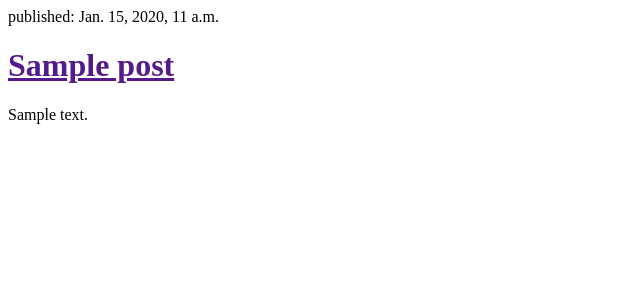
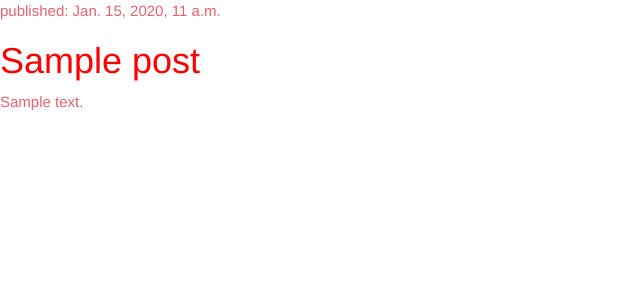
Before and after one commit to MrsRob0t/my-first-blog, a Django app: template blog/templates/blog/post_list.html in a window 1280 px wide. Shown: the top 300 px of the page, without its empty margins (0-640 px from the left). Run offline with Django 3.2, Linux system fonts and the light colour scheme; the template is opened without the code that fills it: values that come from a table or form of the project are taken from there, others are empty; tables that the repository leaves empty hold one stand-in row (values such as "Sample post"); some libraries are stand-ins or nearby versions.

Commit message:
CSS templates

```diff
--- /dev/null
+++ b/blog/static/css/blog.css
@@ -0,0 +1,3 @@
+h1 a {color:red;}
+body {padding-left:20px, padding-right:20px;}
+p {color: #e5626f; font-size: 15px;}
--- a/blog/templates/blog/post_list.html
+++ b/blog/templates/blog/post_list.html
@@ -1,5 +1,9 @@
+{% load staticfiles %}
 <html>
 <head>
+<link rel="stylesheet" href="//maxcdn.bootstrapcdn.com/bootstrap/3.2.0/css/bootstrap.min.css">
+<link rel="stylesheet" href="//maxcdn.bootstrapcdn.com/bootstrap/3.2.0/css/bootstrap-theme.min.css">
+<link rel="stylesheet" href="{% static 'css/blog.css' %}">
 <title>Oooooo Django</title>
 </head>
 <body>
```
